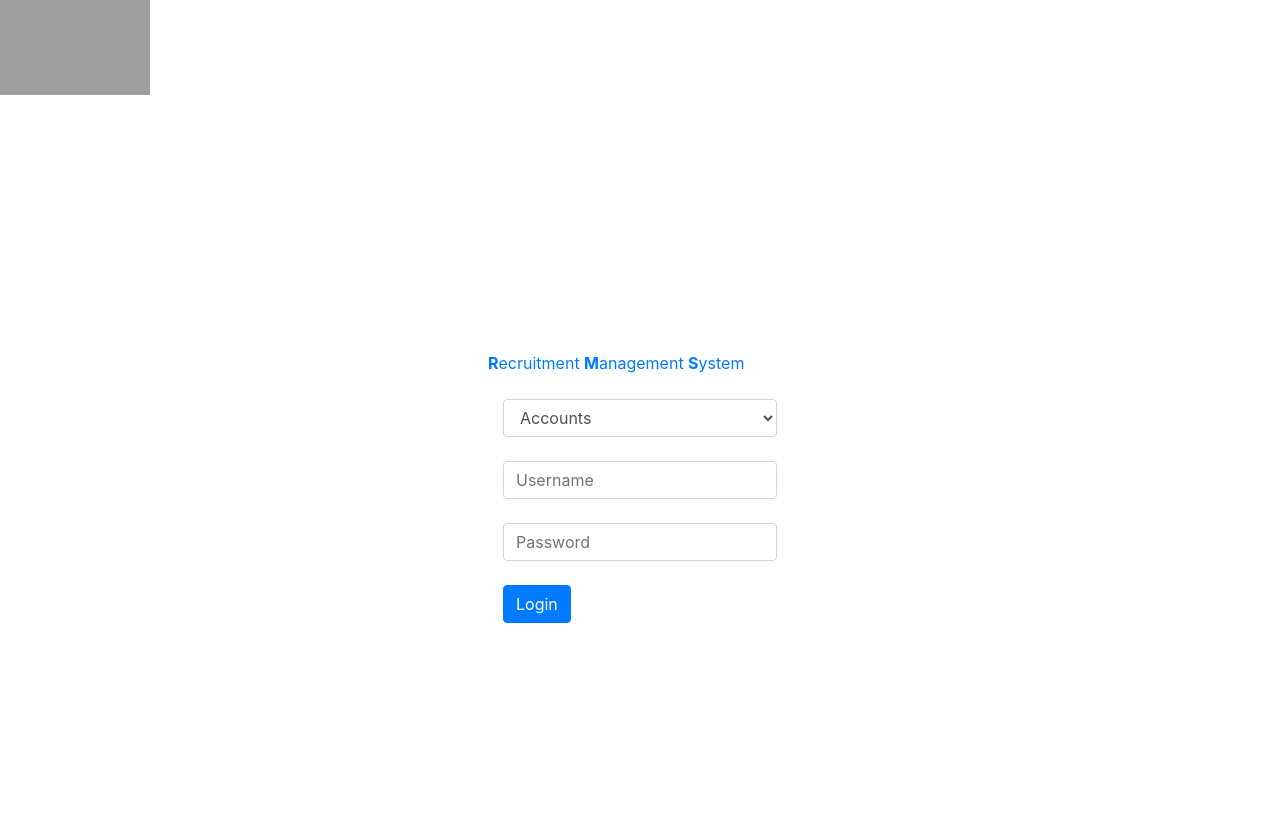
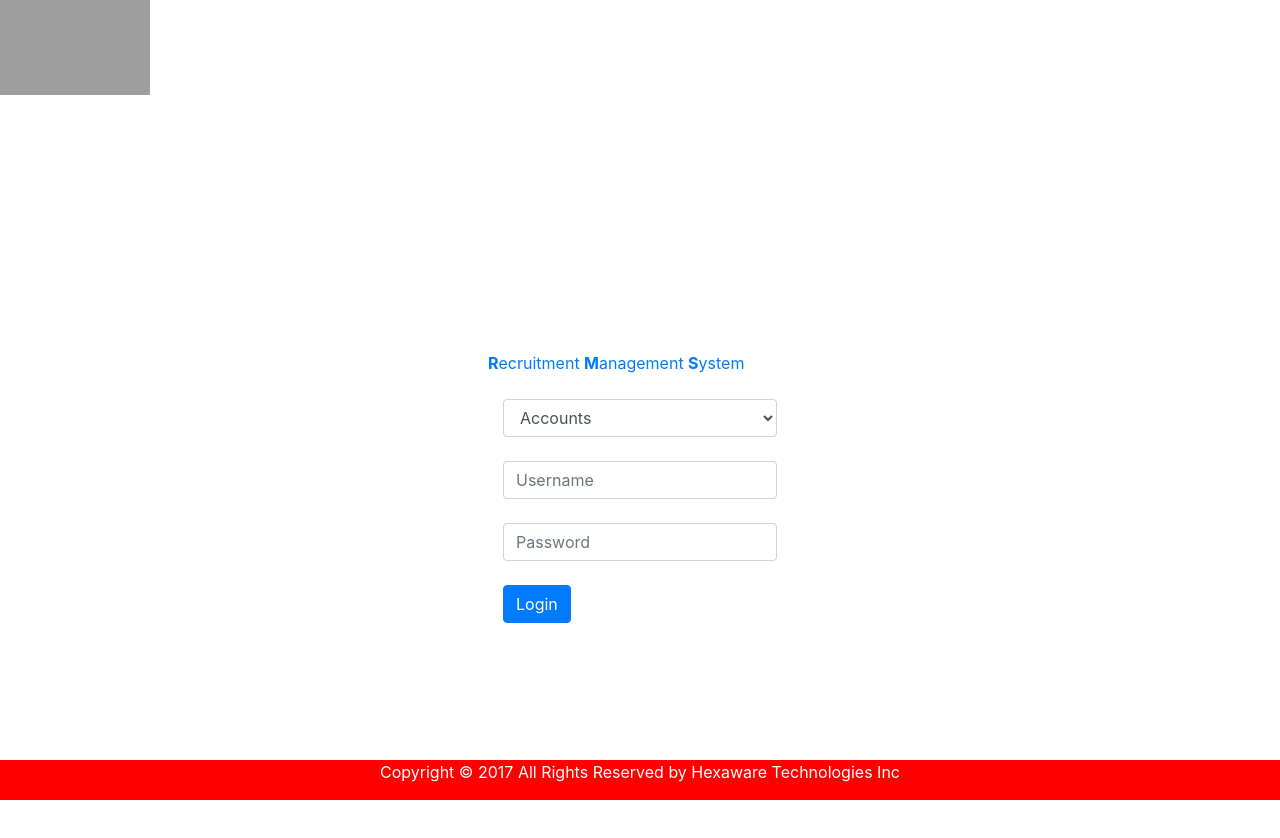
Before and after one commit to PatilS7/OPT101--RMS, a plain HTML site: page index.html in a window 1280 px wide. Drawn offline with nearby package versions, Linux system fonts and the light colour scheme; grey boxes are pictures that could not be loaded.

Commit message:
added footer

```diff
--- a/index.html
+++ b/index.html
@@ -150,3 +150,18 @@
 </body>
 
 </html>
+<style>
+.footer {
+  position: fixed;
+  left: 0;
+  bottom: 0;
+  width: 100%;
+  background-color: red;
+  color: white;
+  text-align: center;
+}
+</style>
+
+<div class="footer">
+  <p>Copyright &copy; 2017 All Rights Reserved by Hexaware Technologies Inc</p>
+</div>
```
